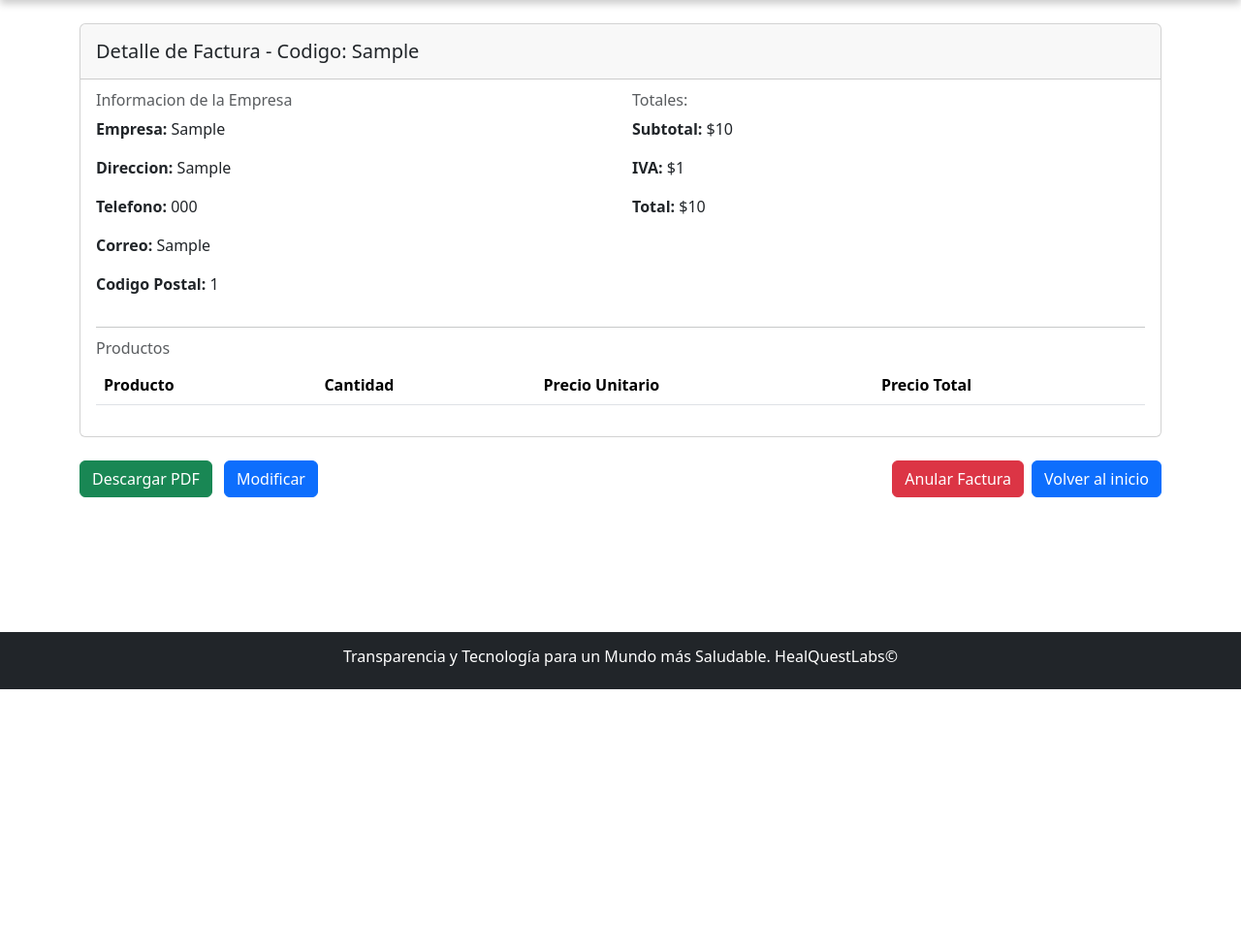
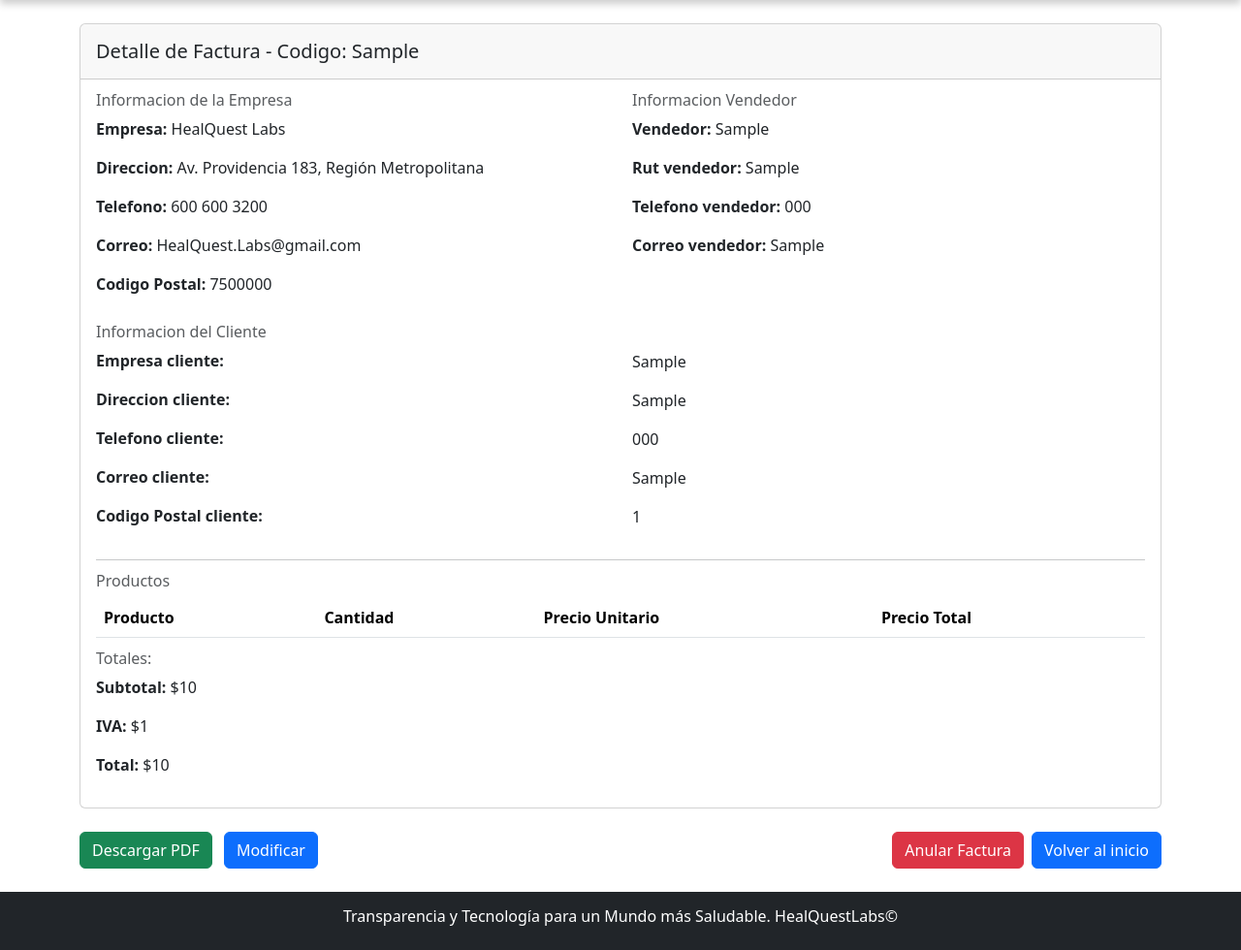
Before and after one commit to Dhyrt/Proyecto_Git, a Django app: a page that uses app/templates/app/detalle_factura.html in a window 1280 px wide. Shown: the part 89-1069 px from the top of the page at 97% size. Before the commit the page ends 800 px from the top, so only its background shows below. Run offline with Django 4.2, Linux system fonts and the light colour scheme; a user stored in the database is signed in; data comes from the database, SQL or seed files in the repository; tables that the repository leaves empty hold one stand-in row (values such as "Sample post"); lists and menus that the app fills with data are empty; some libraries are stand-ins or nearby versions.

Commit message:
Factura con vendedor

```diff
--- a/app/templates/app/detalle_factura.html
+++ b/app/templates/app/detalle_factura.html
@@ -14,17 +14,34 @@
       <div class="row">
         <div class="col-md-6">
           <h6 class="card-subtitle mb-2 text-muted">Informacion de la Empresa</h6>
-          <p><strong>Empresa:</strong> {{ factura.orden.empresa }}</p>
-          <p><strong>Direccion:</strong> {{ factura.orden.direccion }}</p>
-          <p><strong>Telefono:</strong> {{ factura.orden.telefono }}</p>
-          <p><strong>Correo:</strong> {{ factura.orden.correo }}</p>
-          <p><strong>Codigo Postal:</strong> {{ factura.orden.codigo_postal }}</p>
+          <p><strong>Empresa:</strong> HealQuest Labs </p>
+          <p><strong>Direccion:</strong> Av. Providencia 183, Región Metropolitana</p>
+          <p><strong>Telefono:</strong> 600 600 3200 </p>
+          <p><strong>Correo:</strong> HealQuest.Labs@gmail.com</p>
+          <p><strong>Codigo Postal:</strong> 7500000</p>
         </div>
         <div class="col-md-6">
-          <h6 class="card-subtitle mb-2 text-muted">Totales:</h6>
-          <p><strong>Subtotal:</strong> ${{ factura.subtotal }}</p>
-          <p><strong>IVA:</strong> ${{ factura.iva }}</p>
-          <p><strong>Total:</strong> ${{ factura.total }}</p>
+          <h6 class="card-subtitle mb-2 text-muted">Informacion Vendedor</h6>
+          <p><strong>Vendedor:</strong> {{ factura.orden.vendedor }}</p>
+          <p><strong>Rut vendedor:</strong> {{ factura.orden.rut_vendedor }}</p>
+          <p><strong>Telefono vendedor:</strong> {{ factura.orden.telefono_vendedor }}</p>
+          <p><strong>Correo vendedor:</strong> {{ factura.orden.correo_vendedor }}</p>
+        </div>
+        <div class="col-md-6 mt-3">
+          <h6 class="card-subtitle mb-2 text-muted">Informacion del Cliente</h6>
+          <p><strong>Empresa cliente:</strong></p>
+          <p><strong>Direccion cliente:</strong></p>
+          <p><strong>Telefono cliente:</strong></p>
+          <p><strong>Correo cliente:</strong></p>
+          <p><strong>Codigo Postal cliente:</strong></p>
+        </div>
+        <div class="col-md-6 mt-3">
+          <br>
+          <p>{{ factura.orden.empresa }}</p>
+          <p>{{ factura.orden.direccion }}</p>
+          <p>{{ factura.orden.telefono }}</p>
+          <p>{{ factura.orden.correo }}</p>
+          <p>{{ factura.orden.codigo_postal }}</p>
         </div>
       </div>
       <hr>
@@ -52,6 +69,12 @@
                 {% endfor %}
               </tbody>
             </table>
+          </div>
+          <div class="col-md-6">
+            <h6 class="card-subtitle mb-2 text-muted">Totales:</h6>
+            <p><strong>Subtotal:</strong> ${{ factura.subtotal }}</p>
+            <p><strong>IVA:</strong> ${{ factura.iva }}</p>
+            <p><strong>Total:</strong> ${{ factura.total }}</p>
           </div>
         </div>
       </div>
```
Also changed, not shown: app/templates/app/factura.html (+18 -19 lines).
